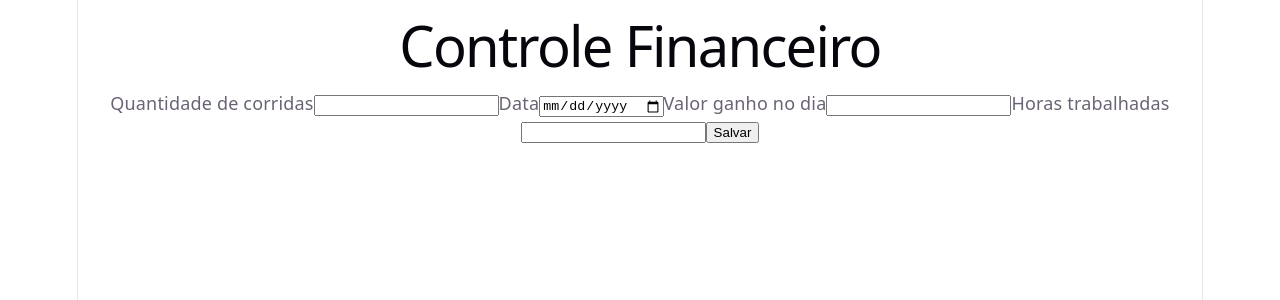
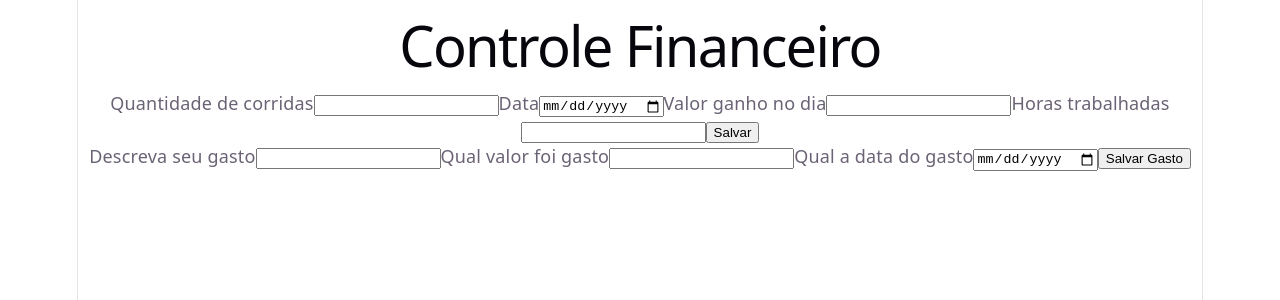
Before and after one commit to Mttew97/controle-financeiro-uber, a React (Vite) app in the folder financeiro-uber-pai/: page / in a window 1280 px wide. Shown: the top 300 px of the page. Built offline with nearby package versions, Linux system fonts and the light colour scheme; no server answers.

Commit message:
adcioa formulario de gastos

```diff
--- a/financeiro-uber-pai/src/App.jsx
+++ b/financeiro-uber-pai/src/App.jsx
@@ -10,6 +10,9 @@ function App() {
     const [data, setData] = useState('')
     const [valorGanho, setValorGanho] = useState('')
     const [horasTrabalhadas, setHorasTrabalhadas] = useState('')
+    const [descricaoGasto, setdescricaoGasto] = useState('')
+    const [valorGasto, setvalorGasto] = useState('')
+    const [dataGasto, setdataGasto] = useState('')
 
     async function handleSubmit(e) {
     e.preventDefault()
@@ -29,6 +32,32 @@ function App() {
           console.error('Erro ao salvar:', error)
       } else{
         console.log('Salvo com sucesso:', resultado)
+        setCorridas('')
+        setData('')
+        setValorGanho('')
+        setHorasTrabalhadas('')
+      }}
+
+       async function handleSubmitGasto(e) {
+        e.preventDefault()
+
+    const {data: resultado, error} = await supabase
+      .from('gastos')
+      .insert([
+        {
+          data:dataGasto,
+          valor: parseFloat(valorGasto),
+          descricao: descricaoGasto,
+        }
+      ])
+
+      if(error) {
+          console.error('Erro ao salvar:', error)
+      } else{
+        console.log('Salvo com sucesso:', resultado)
+        setdataGasto('')
+        setvalorGasto('')
+        setdescricaoGasto('')
       }}
 
 return (
@@ -65,6 +94,27 @@ return (
       />
       <button type="submit">Salvar</button>
       </form>
+      <form onSubmit={handleSubmitGasto}>
+        <label htmlFor='descricaoGasto'>Descreva seu gasto</label>
+        <input
+        id='descricaoGasto'
+        type='text'
+        value={descricaoGasto}
+        onChange={(e) => setdescricaoGasto(e.target.value)} />
+        <label htmlFor='valorGasto'>Qual valor foi gasto</label>
+        <input
+        id='valorGasto'
+        type='number'
+        value={valorGasto}
+        onChange={(e) => setvalorGasto(e.target.value)} />
+        <label htmlFor='dataGasto'>Qual a data do gasto</label>
+        <input
+        id='dataGasto'
+        type='date'
+        value={dataGasto}
+        onChange={(e) => setdataGasto(e.target.value)} />
+        <button type="submit">Salvar Gasto</button>
+      </form>
     </>
   )
 }
```
